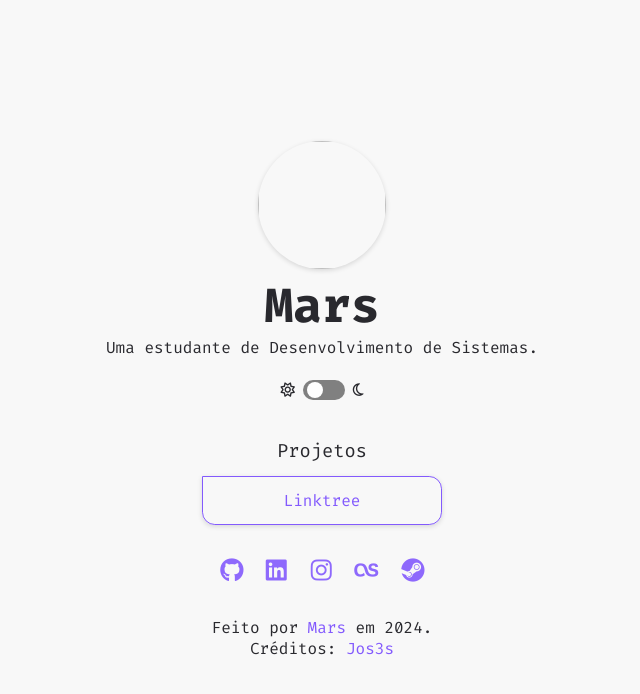
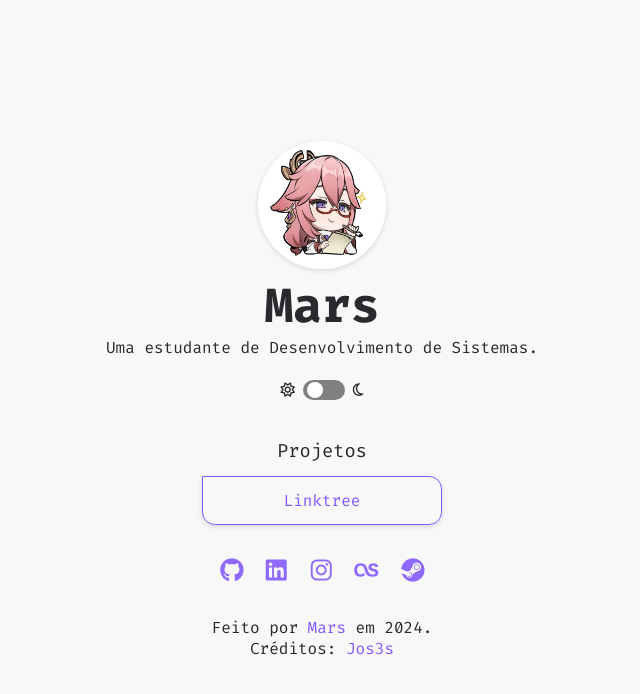
Before and after one commit to ctrl-mars/linktree, a plain HTML site: page index.html in a window 1280 px wide. Shown: the whole page, without its empty margins (318-958 px from the left). Drawn offline with Linux system fonts and the light colour scheme.

Commit message:
Update index.html

```diff
--- a/index.html
+++ b/index.html
@@ -9,7 +9,7 @@
 
     <link rel="stylesheet" href="global.css">
     <link rel="stylesheet" href="style.css">
-    <title>Jos3s - Linktree</title>
+    <title>Mariana Linktree</title>
 
     <link rel="preconnect" href="https://fonts.gstatic.com" crossorigin>
     <link href="https://fonts.googleapis.com/css2?family=Fira+Code:wght@300;400;500;600;700&display=swap" rel="stylesheet">
@@ -27,7 +27,7 @@
   </head>
   <body class="body">
     <header>
-      <img src="./img/yae-miko.webp" alt=""/>
+      <img src="yae-miko.webp" alt=""/>
       <h1>Mars</h1>
       <p>Uma estudante de Desenvolvimento de Sistemas.</p>
 
```
